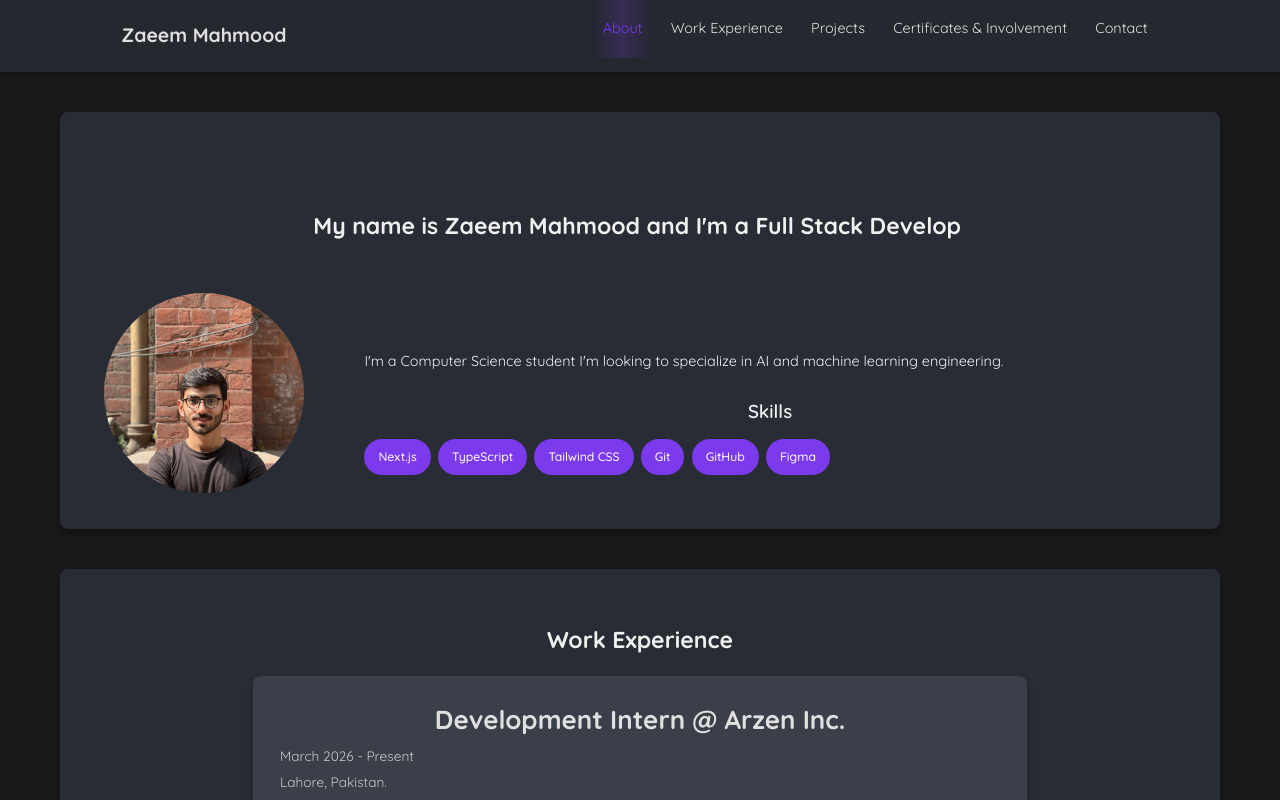
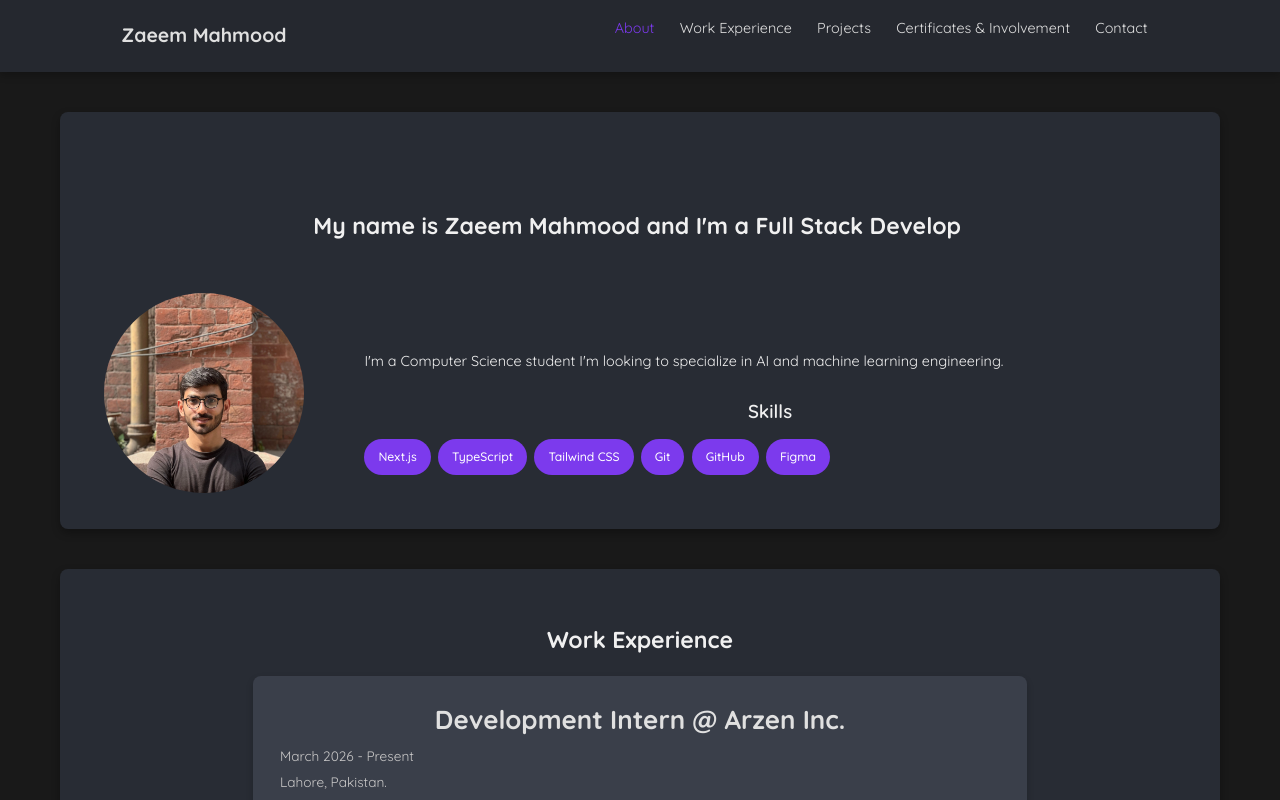
Before and after one commit to zaeem571/portfolio, a React (Create React App) app: page / in a window 1280 px wide. Shown: the top 800 px of the page. Built offline with nearby package versions, Linux system fonts and the light colour scheme.

Commit message:
feat: add responsive Navbar component and update .gitignore for agent configurations

```diff
--- a/src/components/Navbar.js
+++ b/src/components/Navbar.js
@@ -85,20 +85,12 @@ const Navbar = () => {
             <a
               key={id}
               href={`#${id}`}
-              className={`group relative flex h-[72px] cursor-pointer items-center whitespace-nowrap px-[0.35rem] text-heading no-underline transition-all duration-300 ease-in-out hover:text-primary md:flex md:h-auto md:min-h-[54px] md:border-l-[3px] md:border-l-transparent md:px-3 md:py-5 ${
+              className={`relative flex h-[72px] cursor-pointer items-center whitespace-nowrap px-[0.35rem] text-heading no-underline transition-all duration-300 ease-in-out hover:text-primary md:flex md:h-auto md:min-h-[54px] md:px-3 md:py-5 ${
                 isThin ? "md:h-[54px]" : ""
-              } ${
-                activeId === id
-                  ? "text-primary md:border-l-primary md:bg-gradient-to-r md:from-transparent md:via-primary-lighter md:to-transparent"
-                  : ""
-              }`}
+              } ${activeId === id ? "text-primary" : ""}`}
               aria-current={activeId === id ? "true" : undefined}
               onClick={closeMenu}
             >
-              <span
-                className="absolute bottom-0 left-1/2 h-[2px] -translate-x-1/2 bg-primary transition-all duration-300 group-hover:w-4/5 md:hidden"
-                style={{ width: activeId === id ? "80%" : "0" }}
-              ></span>
               {label}
             </a>
           ))}
```
Also changed, not shown: 1 other file (tests, documents, lock files or other folders).
